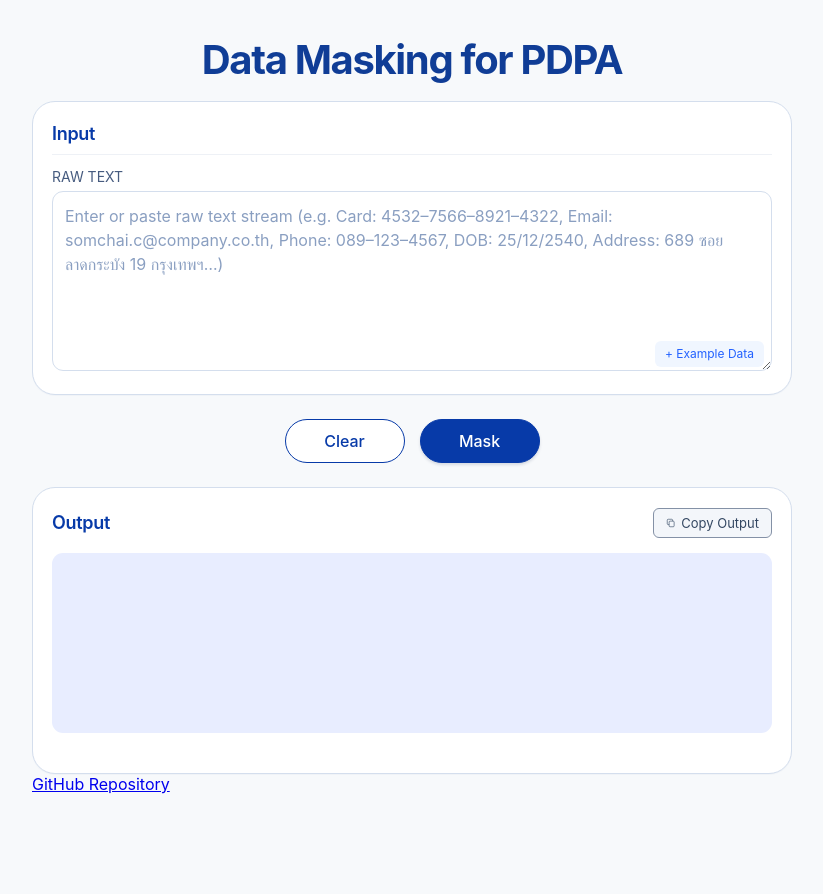
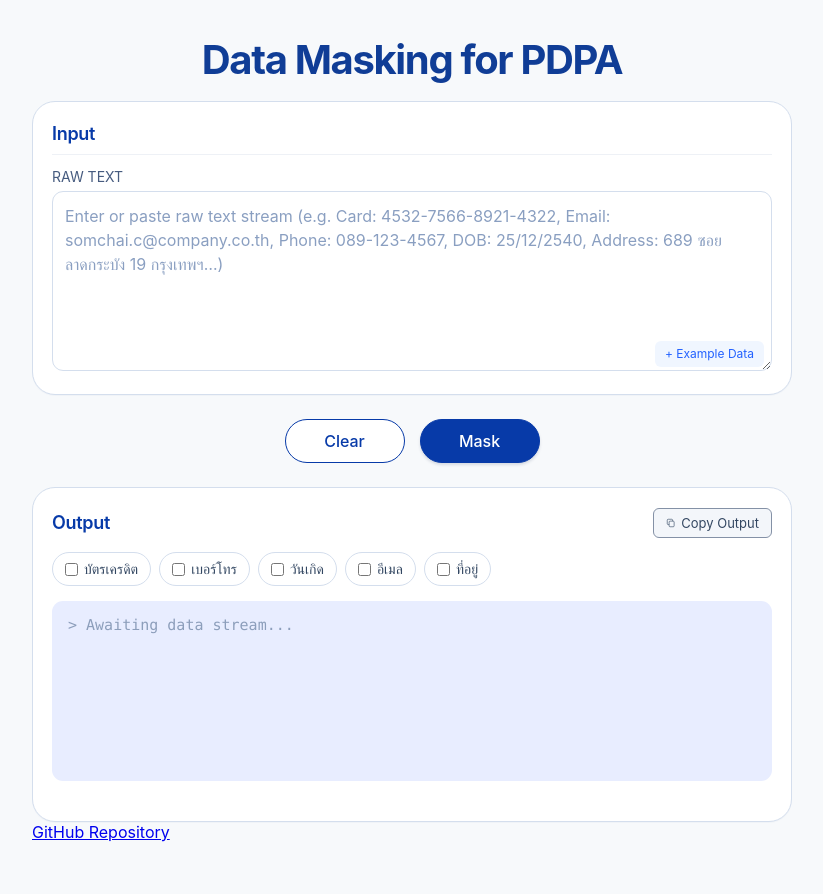
Before and after one commit to pentorhenglee/toc-data-masking-pdpa, a Flask app: page / in a window 1280 px wide. Shown: the whole page, without its empty margins (228-1051 px from the left). Before the commit the page ends 794 px from the top, so only its background shows below. Run offline with Flask 3, Linux system fonts and the light colour scheme.

Commit message:
prototype: สีแดง + ติ๊กเปิดปิดแต่ละประเภท + นับจำนวน + ปุ่ม example + copy (ทดลอง ยังไม่เข้า main)

```diff
--- a/app.py
+++ b/app.py
@@ -1,20 +1,25 @@
 """
 app.py (Flask) = ตัวกลางของระบบ
 
+ข้อตกลงกับ index.html:
+  - ช่องกรอก (<textarea>) ต้องมี name="user_text"
+  - ปุ่มส่ง form มี name="action" ค่าเป็น "mask" หรือ "example"
+  - template ได้ตัวแปร:
+        original   ข้อความเดิมที่ผู้ใช้พิมพ์ ("" ตอนเปิดหน้าครั้งแรก)
+        segments   ข้อความที่หั่นเป็นชิ้นแล้ว (None = ยังไม่ได้กด Mask)
+        counts     จำนวนที่เจอแยกตามประเภท เช่น {"phone": 1, ...}
+        types      รายชื่อประเภท [(ชื่อ, ชื่อที่โชว์), ...] ใช้ทำ checkbox
+        github_url ลิงก์ GitHub ที่หน้าเว็บต้องมี (โจทย์บังคับ)
 
-ไอพวกงาน 8 (index.html) งาน 9 (แสดงผล/CSS):
-  - ช่องกรอก (<textarea>) ต้องมี name="user_text"
-  - template ได้ตัวแปร 3 ตัว:
-        original   ข้อความเดิมที่ผู้ใช้พิมพ์ ("" ตอนเปิดหน้าครั้งแรก)
-        result     ข้อความที่เซ็นเซอร์แล้ว (None ตอนเปิดหน้าครั้งแรก)
-        github_url ลิงก์ GitHub ที่หน้าเว็บต้องมี (โจทย์บังคับ)
-    ใช้ {% if result is not none %} เช็กว่าเพิ่งกดส่งหรือยัง
-    (อย่าใช้ {% if result %} เพราะข้อความว่างที่เซ็นเซอร์แล้วก็ต้องแสดงผลได้)
+ข้อตกลงกับ maskers/*.py:
+  - ทุกไฟล์มี PATTERN (regex ที่ compile แล้ว) และฟังก์ชัน mask(text)
 
 Run:
     python app.py
 แล้วเปิด http://127.0.0.1:5001
 """
+
+import re
 
 from flask import Flask, render_template, request
 
@@ -23,58 +28,123 @@ from maskers import credit_card, phone, dob, email, address
 
 app = Flask(__name__)
 
-# ชื่อ name ของ <textarea> ใน index.html ต้องตรงกับค่านี้ (งาน 8 มาอ่านดิ๊)
 INPUT_FIELD = "user_text"
 
-# ลิงก์ GitHub ของพรี่เป็นต่อ ที่โจทย์บังคับให้มีบนหน้าเว็บ ส่งไปให้ template ใช้
 GITHUB_URL = "https://github.com/pentorhenglee/toc-data-masking-pdpa"
 
-# ลำดับการเรียก mask ตามขั้นตอนในชีตงาน
+# (ชื่อประเภท, ชื่อที่โชว์บนหน้าเว็บ, ไฟล์ masker)
 MASKERS = [
-    ("credit_card", credit_card),
-    ("phone", phone),
-    ("dob", dob),
-    ("email", email),
-    ("address", address),
+    ("credit_card", "บัตรเครดิต", credit_card),
+    ("phone", "เบอร์โทร", phone),
+    ("dob", "วันเกิด", dob),
+    ("email", "อีเมล", email),
+    ("address", "ที่อยู่", address),
 ]
 
+TYPES = [(name, label) for name, label, module in MASKERS]
 
-def mask_all(text):
-    """ส่งข้อความผ่าน mask() ของทั้ง 5 ไฟล์ต่อกัน แล้วคืนข้อความที่ปิดครบแล้ว"""
-    for name, module in MASKERS:
-        mask_fn = getattr(module, "mask", None)
-        if mask_fn is None:
-            print(f"[app.py] maskers/{name}.py ยังไม่มีฟังก์ชัน mask() -> ข้าม")
-            continue
-        text = mask_fn(text)
-    return text
+# ข้อความตัวอย่างของปุ่ม Example = เคสรวมใน test_cases.md (มีครบ 5 ประเภท)
+EXAMPLE_TEXT = (
+    "Customer somchai.d@company.com called from 093-245-7894 "
+    "regarding card 1234-5678-9012-3456. DOB:25/12/2549 "
+    "Address: 689 ซอยลาดกระบัง 19 ถนนลาดกระบัง แขวงลาดกระบัง เขตลาดกระบัง กรุงเทพฯ"
+)
+
+# ส่วนที่ถูกเซ็นเซอร์ = X หรือ * ติดกัน ที่อาจมี - หรือ / คั่นตรงกลาง
+# เช่น XXXX-XXXX-XXXX, XX/XX, *******
+RED_PATTERN = re.compile(r"[X*]+(?:[-/][X*]+)*")
 
 
-# route เดียวรับทั้ง GET (เปิดหน้า) และ POST (กดปุ่ม)
+def split_red(masked):
+    """หั่นข้อความที่เซ็นเซอร์แล้วเป็นชิ้น ๆ แต่ละชิ้นบอกว่าต้องเป็นสีแดงไหม
+
+    "XXX-XXX-7894" -> [("XXX-XXX", True), ("-7894", False)]
+    """
+    parts = []
+    pos = 0
+    for m in RED_PATTERN.finditer(masked):
+        if m.start() > pos:
+            parts.append((masked[pos:m.start()], False))
+        parts.append((m.group(), True))
+        pos = m.end()
+    if pos < len(masked):
+        parts.append((masked[pos:], False))
+    return parts
+
+
+def find_pii(text):
+    """ใช้ PATTERN ของทั้ง 5 ไฟล์หาทุกจุดในข้อความเดิม แล้วเรียงตามตำแหน่ง
+
+    คืนค่าเป็น list ของ (ตำแหน่งเริ่ม, ตำแหน่งจบ, ชื่อประเภท, ไฟล์ masker)
+    """
+    found = []
+    for name, label, module in MASKERS:
+        for m in module.PATTERN.finditer(text):
+            found.append((m.start(), m.end(), name, module))
+    found.sort(key=lambda f: f[0])
+    return found
+
+
+def build_segments(text):
+    """หั่นข้อความทั้งก้อนเป็นชิ้น ๆ ให้ template วนลูปแสดงผล
+
+    ชิ้นธรรมดา      {"type": None, "text": "..."}
+    ชิ้นที่ต้องปิด   {"type": "phone", "original": "093-245-7894",
+                    "parts": [("XXX-XXX", True), ("-7894", False)]}
+    """
+    segments = []
+    counts = {name: 0 for name, label, module in MASKERS}
+    pos = 0
+
+    for start, end, name, module in find_pii(text):
+        # ทับกับจุดก่อนหน้า (เคสในโจทย์ไม่มี) ใช้อันที่เจอก่อน
+        if start < pos:
+            continue
+
+        if start > pos:
+            segments.append({"type": None, "text": text[pos:start]})
+
+        original = text[start:end]
+        segments.append({
+            "type": name,
+            "original": original,
+            "parts": split_red(module.mask(original)),
+        })
+        counts[name] += 1
+        pos = end
+
+    if pos < len(text):
+        segments.append({"type": None, "text": text[pos:]})
+
+    return segments, counts
+
+
 @app.route("/", methods=["GET", "POST"])
 def index():
     original = ""
-    result = None
+    segments = None
+    counts = None
 
     if request.method == "POST":
-        # ดึงข้อความที่ผู้ใช้พิมพ์ ใช้ .get พร้อมค่า default
-        original = request.form.get(INPUT_FIELD, "")
+        action = request.form.get("action", "mask")
 
-        # เบราว์เซอร์ส่งการขึ้นบรรทัดใหม่ใน <textarea> มาเป็น \r\n
-        # แปลงเป็น \n เพื่อให้ masker ทุกตัวเจอรูปแบบเดียวกัน
-        original = original.replace("\r\n", "\n")
-
-        print("[app.py] รับข้อความ:", repr(original))  # debug: ดูใน terminal
-
-        result = mask_all(original)
+        if action == "example":
+            original = EXAMPLE_TEXT
+        else:
+            original = request.form.get(INPUT_FIELD, "")
+            # เบราว์เซอร์ส่งการขึ้นบรรทัดใหม่มาเป็น \r\n แปลงเป็น \n ให้เหมือนกันหมด
+            original = original.replace("\r\n", "\n")
+            segments, counts = build_segments(original)
 
     return render_template(
         "index.html",
         original=original,
-        result=result,
+        segments=segments,
+        counts=counts,
+        types=TYPES,
         github_url=GITHUB_URL,
     )
-    return render_template("index.html")
+
 
 if __name__ == "__main__":
     app.run(debug=True, port=5001)
--- a/maskers/credit_card.py
+++ b/maskers/credit_card.py
@@ -10,7 +10,7 @@ import re
 # (\d{4})    : กลุ่ม 4 หลักสุดท้าย (Group 1) เพื่อเก็บไว้เป็นเลขจริง
 # (?![\d-])  : Negative lookahead - ข้างหลังต้องไม่ใช่ตัวเลขหรือขีด
 
-_CC_PATTERN = re.compile(r'(?<![\d-])\d{4}-\d{4}-\d{4}-(\d{4})(?![\d-])')
+PATTERN = re.compile(r'(?<![\d-])\d{4}-\d{4}-\d{4}-(\d{4})(?![\d-])')
 
 
 def mask(text: str) -> str:
@@ -21,4 +21,4 @@ def mask(text: str) -> str:
     if not text:
         return text
 
-    return _CC_PATTERN.sub(r'XXXX-XXXX-XXXX-\1', text)
+    return PATTERN.sub(r'XXXX-XXXX-XXXX-\1', text)
--- a/maskers/email.py
+++ b/maskers/email.py
@@ -1,10 +1,10 @@
 import re
 
-EMAIL_PATTERN = re.compile(r'([\w.%+-])([\w.%+-]+)([\w.%+-])(@[\w.-]+\.[A-Za-z]{2,})')
+PATTERN = re.compile(r'([\w.%+-])([\w.%+-]+)([\w.%+-])(@[\w.-]+\.[A-Za-z]{2,})')
 
 
 def mask(text):
-    return EMAIL_PATTERN.sub(
+    return PATTERN.sub(
         lambda m: m.group(1) + '*' * len(m.group(2)) + m.group(3) + m.group(4),
         text
     )
--- a/maskers/phone.py
+++ b/maskers/phone.py
@@ -1,5 +1,7 @@
 import re
 
+PATTERN = re.compile(r"(?<![\d-])\d{3}-\d{3}-(\d{4})(?![\d-])")
+
+
 def mask(text):
-    text = re.sub(r"(?<![\d-])\d{3}-\d{3}-(\d{4})(?![\d-])", r"XXX-XXX-\1", text)
-    return text
+    return PATTERN.sub(r"XXX-XXX-\1", text)
--- a/static/style.css
+++ b/static/style.css
@@ -163,3 +163,60 @@ button:focus-visible, textarea:focus-visible { outline: 2px solid #618bde; outli
   .panel { padding-left: 16px; padding-right: 16px; border-radius: 20px; }
   textarea { height: 160px; font-size: 16px; }
 }
+
+/* ---------- ผลลัพธ์ + สีแดง + เปิดปิดแต่ละประเภท ---------- */
+
+.output { color: #334c75; }
+.output.awaiting { color: #8c9ebb; }
+
+.censored { color: #e0262f; font-weight: 600; }
+
+/* ค่าเริ่มต้น: โชว์ข้อความเดิม ซ่อนข้อความที่เซ็นเซอร์ */
+.pii .masked { display: none; }
+
+/* ติ๊กประเภทไหน JS จะใส่ class mask-<ประเภท> ที่ .output แล้วสลับให้โชว์ข้อความที่เซ็นเซอร์ */
+.mask-credit_card .credit_card .orig,
+.mask-phone .phone .orig,
+.mask-dob .dob .orig,
+.mask-email .email .orig,
+.mask-address .address .orig { display: none; }
+
+.mask-credit_card .credit_card .masked,
+.mask-phone .phone .masked,
+.mask-dob .dob .masked,
+.mask-email .email .masked,
+.mask-address .address .masked { display: inline; }
+
+.toggles {
+  display: flex;
+  flex-wrap: wrap;
+  gap: 8px;
+  margin-top: 14px;
+}
+
+.toggle {
+  display: inline-flex;
+  align-items: center;
+  gap: 6px;
+  margin: 0;
+  padding: 6px 12px;
+  border: 1px solid var(--border);
+  border-radius: 999px;
+  background: #fff;
+  color: #334762;
+  font-size: 14px;
+  line-height: 20px;
+  cursor: pointer;
+}
+
+.toggle input { margin: 0; accent-color: var(--blue); }
+
+.count {
+  min-width: 22px;
+  padding: 0 7px;
+  border-radius: 999px;
+  background: #e8edff;
+  color: var(--blue);
+  font-size: 12px;
+  text-align: center;
+}
--- a/templates/index.html
+++ b/templates/index.html
@@ -15,14 +15,14 @@
         <h2 id="input-heading" class="input-heading">Input</h2>
         <label for="raw-text">RAW TEXT</label>
         <div class="textarea-wrap">
-          <textarea id="raw-text" name="user_text" spellcheck="false" placeholder="Enter or paste raw text stream (e.g. Card: 4532–7566–8921–4322, Email: somchai.c@company.co.th, Phone: 089–123–4567, DOB: 25/12/2540, Address: 689 ซอยลาดกระบัง 19 กรุงเทพฯ…)">{{ original }}</textarea>
-          <button class="example-button" type="button">+ Example Data</button>
+          <textarea id="raw-text" name="user_text" spellcheck="false" placeholder="Enter or paste raw text stream (e.g. Card: 4532-7566-8921-4322, Email: somchai.c@company.co.th, Phone: 089-123-4567, DOB: 25/12/2540, Address: 689 ซอยลาดกระบัง 19 กรุงเทพฯ…)">{{ original }}</textarea>
+          <button class="example-button" type="submit" name="action" value="example">+ Example Data</button>
         </div>
       </section>
 
       <div class="actions">
         <a class="button button-outline" href="/" style="display: inline-flex; align-items: center; justify-content: center; text-decoration: none;">Clear</a>
-        <button class="button button-primary" type="submit">Mask</button>
+        <button class="button button-primary" type="submit" name="action" value="mask">Mask</button>
       </div>
     </form>
 
@@ -37,9 +37,61 @@
           Copy Output
         </button>
       </div>
-      <pre class="output" aria-live="polite">{% if result is not none %}{{ result }}{% endif %}</pre>
+
+      <!-- checkbox อยู่นอก form ไม่ถูกส่งไป server ใช้แค่สลับการแสดงผลด้วย JS -->
+      <div class="toggles">
+        {% for name, label in types %}
+        <label class="toggle">
+          <input type="checkbox" data-type="{{ name }}">
+          {{ label }}
+          {% if counts is not none %}<span class="count">{{ counts[name] }}</span>{% endif %}
+        </label>
+        {% endfor %}
+      </div>
+
+      {#
+        ทุกชิ้นต้องต่อกันโดยไม่มีช่องว่างเกิน เพราะ <pre> แสดงช่องว่างทุกตัว
+        {%- กับ -%} คือให้ Jinja ตัดช่องว่าง/ขึ้นบรรทัดใหม่ที่อยู่ติดกับ tag ทิ้ง
+      #}
+      <pre class="output{% if segments is none %} awaiting{% endif %}" id="output" aria-live="polite">
+      {%- if segments is none -%}
+        &gt; Awaiting data stream...
+      {%- else -%}
+        {%- for seg in segments -%}
+          {%- if seg.type is none -%}
+            {{ seg.text }}
+          {%- else -%}
+            <span class="pii {{ seg.type }}"><span class="orig">{{ seg.original }}</span><span class="masked">
+            {%- for piece, red in seg.parts -%}
+              {%- if red -%}<span class="censored">{{ piece }}</span>{%- else -%}{{ piece }}{%- endif -%}
+            {%- endfor -%}
+            </span></span>
+          {%- endif -%}
+        {%- endfor -%}
+      {%- endif -%}
+      </pre>
     </section>
     <footer><a href="{{ github_url }}">GitHub Repository</a></footer>
   </main>
+
+  <script>
+    const output = document.getElementById("output");
+    const boxes = document.querySelectorAll(".toggle input");
+
+    // ติ๊กแล้วใส่ class mask-<ประเภท> ให้ช่อง output ส่วน CSS เป็นคนสลับว่าโชว์อันไหน
+    function apply(box) {
+      output.classList.toggle("mask-" + box.dataset.type, box.checked);
+    }
+
+    boxes.forEach(function (box) {
+      apply(box);  // เผื่อเบราว์เซอร์จำสถานะ checkbox ไว้ตอนรีเฟรช
+      box.addEventListener("change", function () { apply(box); });
+    });
+
+    // innerText เอาเฉพาะตัวหนังสือที่โชว์อยู่ ไม่มี HTML และไม่มีส่วนที่ถูกซ่อน
+    document.querySelector(".copy-button").addEventListener("click", function () {
+      navigator.clipboard.writeText(output.innerText);
+    });
+  </script>
 </body>
 </html>
```
Also changed, not shown: maskers/address.py (+5 -5 lines), maskers/dob.py (+10 -6 lines).
